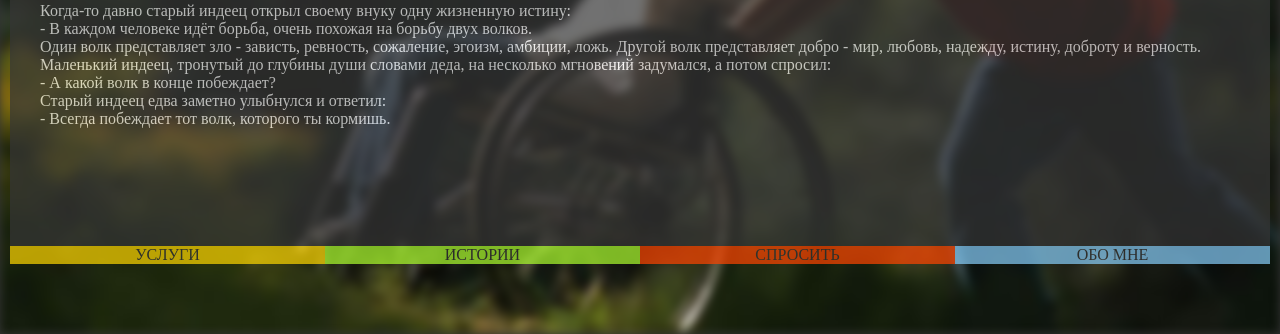
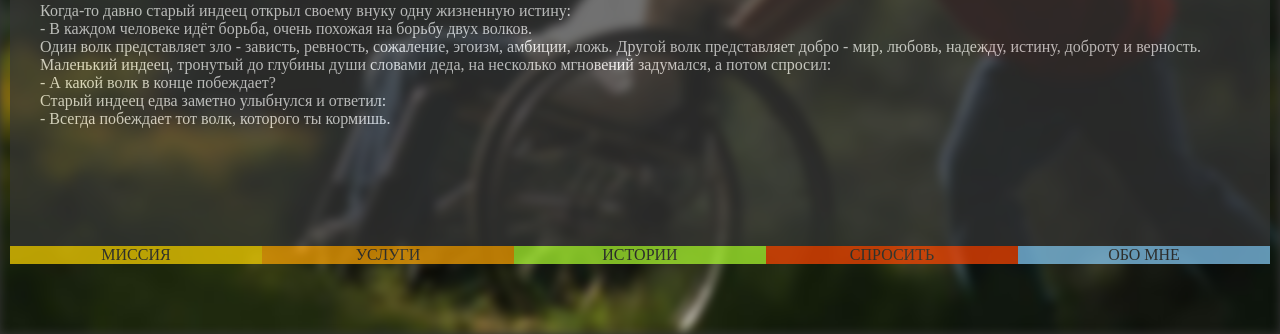
Before and after one commit to doletsky/psyhobbit, a PHP site: page / in a window 1280 px wide. Shown: the part 466-800 px from the top of the page. Run offline with PHP 8.4, Linux system fonts and the light colour scheme; some libraries are stand-ins or nearby versions.

Commit message:
half-maket step

```diff
--- a/css/main.css
+++ b/css/main.css
@@ -114,13 +114,16 @@ body {
     float: left;
     list-style-type: none;
     text-align: center;
-    width: 25%;
+    width: 20%;
     cursor: pointer;
     color: #363636;
     text-transform: uppercase;
 }
+.miss {
+    background-color: gold;
+}
 .service {
-    background-color: gold;
+    background-color: orange;
 }
 .talk {
     background-color: greenyellow;
--- a/index.php
+++ b/index.php
@@ -32,6 +32,7 @@
     - Всегда побеждает тот волк, которого ты кормишь.
     <div class="menu-bottom">
         <ul>
+            <li class="miss">Миссия</li>
             <li class="service">Услуги</li>
             <li class="talk">Истории</li>
             <li class="contacts">Спросить</li>
```
